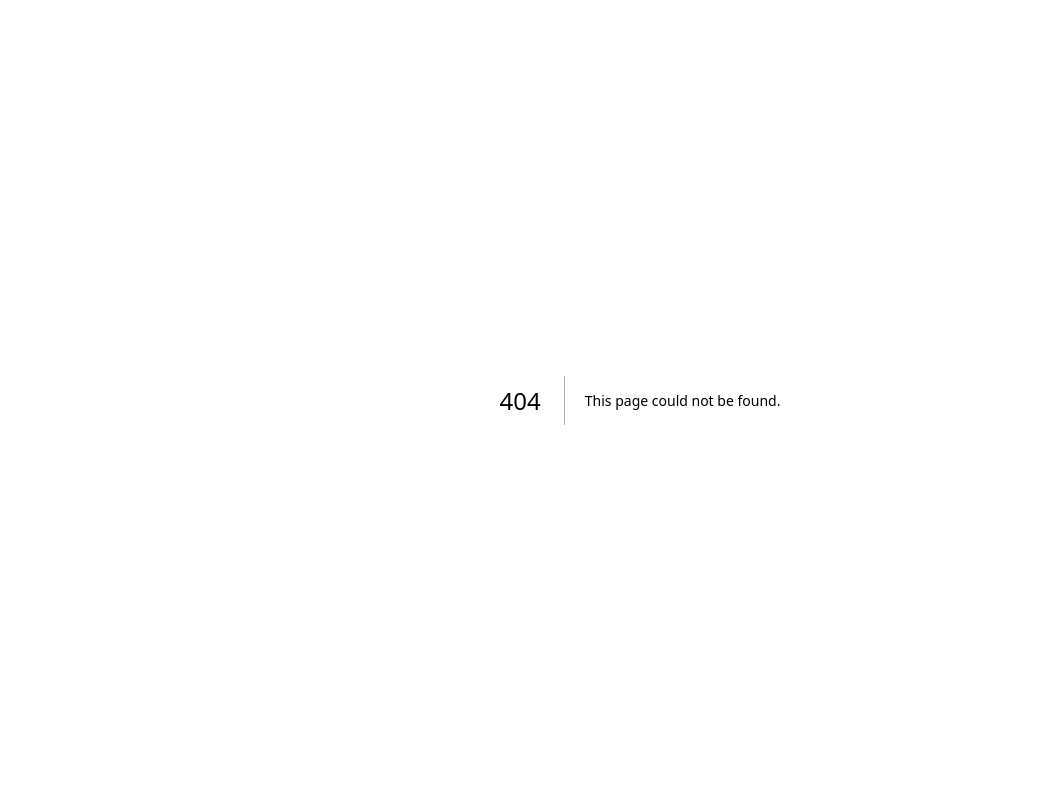
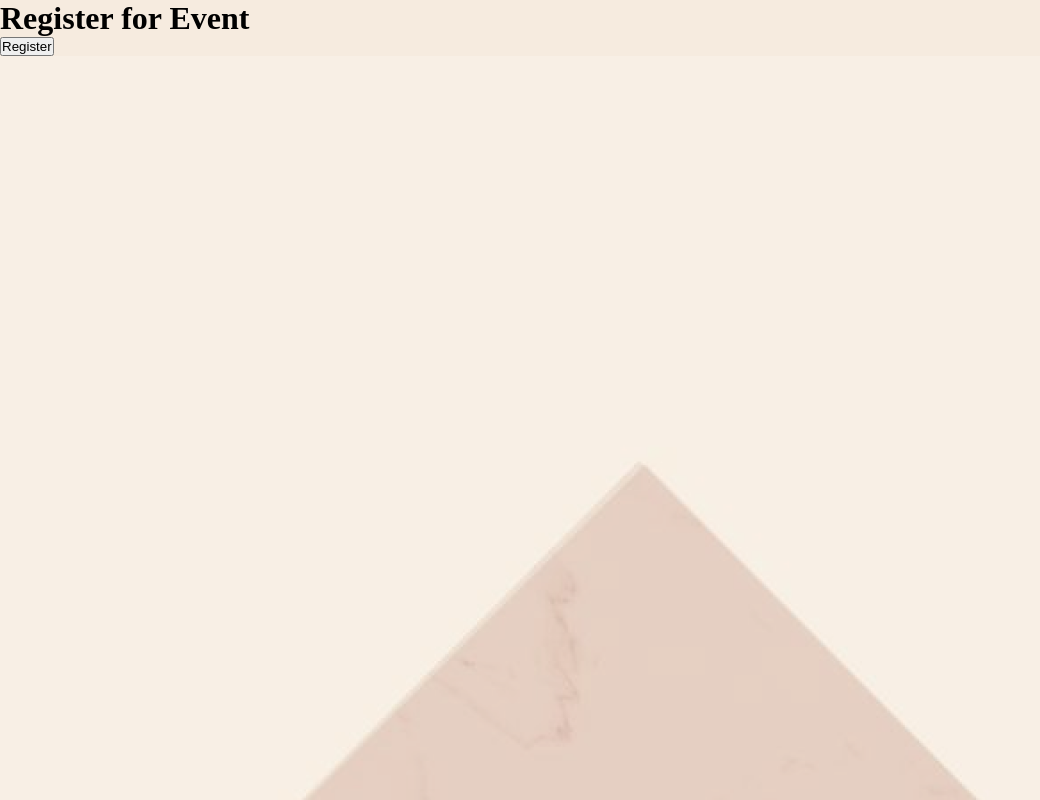
Before and after one commit to nitish-bpns/InterIITCulturalFrontend, a Next.js app: page /admin/event/register in a window 1280 px wide. Before the commit this address had no page. Shown: the whole page, without its empty margins (0-1040 px from the left). Built offline with nearby package versions, Linux system fonts and the light colour scheme.

Commit message:
event reg basic

```diff
--- /dev/null
+++ b/app/admin/event/register/page.jsx
@@ -0,0 +1,142 @@
+"use client";
+
+import { useState } from "react";
+import { toast, toastDict } from "@/lib/toastify";
+import data from "@/data/institutes.json";
+
+export default function RegisterUser() {
+  const [formData, setFormData] = useState({
+    eventID: "34",
+    instituteID: "IITDH",
+    pids: ["abc", "def", "1234", "2345", "214", "ass"],
+  });
+
+  const handleSubmit = async (e) => {
+    e.preventDefault();
+    try {
+      const res = await fetch("../../api/event/register", {
+        method: "POST",
+        headers: {
+          "Content-Type": "application/json",
+        },
+        body: JSON.stringify(formData),
+      });
+      if (res.ok) {
+        toast.success("Registered for event Successfully!", toastDict);
+      } else {
+        toast.error("Error in registering.", toastDict);
+      }
+    } catch (error) {
+      toast.error("Something went wrong! Please try again.", toastDict);
+    }
+  };
+
+  // const handleChange = (e) => {
+  //   const { name, value } = e.target;
+  //   setFormData((prev) => {
+  //     return {
+  //       ...prev,
+  //       [name]: value,
+  //     };
+  //   });
+  // };
+
+  return (
+    <div>
+      <h1>Register for Event</h1>
+      <form onSubmit={handleSubmit}>
+        {/* <label htmlFor="pid">PID </label>
+        <input
+          type="text"
+          id="pid"
+          name="pid"
+          value={formData.pid}
+          onChange={handleChange}
+        />
+        <br />
+        <label htmlFor="name">Name </label>
+        <input
+          type="text"
+          id="name"
+          name="name"
+          value={formData.name}
+          onChange={handleChange}
+        />
+        <br />
+        <label htmlFor="email">Email </label>
+        <input
+          type="email"
+          id="email"
+          name="email"
+          value={formData.email}
+          onChange={handleChange}
+        />
+        <br />
+        <label htmlFor="password">Password </label>
+        <input
+          type="password"
+          id="password"
+          name="password"
+          value={formData.password}
+          onChange={handleChange}
+        />
+        <br />
+        <label htmlFor="phone">Phone </label>
+        <input
+          type="text"
+          id="phone"
+          name="phone"
+          value={formData.phone}
+          onChange={handleChange}
+        />
+        <br />
+        <label htmlFor="gender">Gender </label>
+        <select
+          id="gender"
+          name="gender"
+          value={formData.gender}
+          onChange={handleChange}
+        >
+          <option value="M">Male</option>
+          <option value="F">Female</option>
+        </select>
+        <br />
+        <label htmlFor="instituteID">Institute </label>
+        <select
+          id="instituteID"
+          name="institudeID"
+          value={formData.instituteID}
+          onChange={handleChange}
+        >
+          {Object.keys(data).map((ID, index) => {
+            return (
+              <option value={ID} key={index}>
+                {data[ID]}
+              </option>
+            );
+          })}
+        </select>
+        <br />
+        <label htmlFor="hall">Hall </label>
+        <input
+          type="text"
+          id="hall"
+          name="hall"
+          value={formData.hall}
+          onChange={handleChange}
+        />
+        <br />
+        <label htmlFor="mess">Mess </label>
+        <input
+          type="text"
+          id="mess"
+          name="mess"
+          value={formData.mess}
+          onChange={handleChange}
+        />
+        <br /> */}
+        <button>Register</button>
+      </form>
+    </div>
+  );
+}
--- /dev/null
+++ b/app/api/event/register/route.js
@@ -0,0 +1,35 @@
+import { connectToDatabase } from "@/lib/mongodb";
+import EventReg from "@/models/EventReg";
+import { NextResponse } from "next/server";
+
+export async function POST(req) {
+  try {
+    let { eventID, instituteID, pids } = await req.json();
+
+    await connectToDatabase();
+    await EventReg.create({
+      eventID,
+      instituteID,
+      pids,
+    });
+
+    return NextResponse.json(
+      {
+        message: "Registered for event Successfully",
+      },
+      {
+        status: 200,
+      }
+    );
+  } catch (error) {
+    console.log(error.message);
+    return NextResponse.json(
+      {
+        message: error.message || "Something went wrong",
+      },
+      {
+        status: 500,
+      }
+    );
+  }
+}
```
